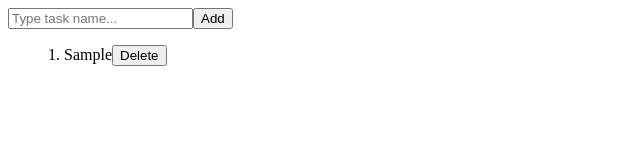
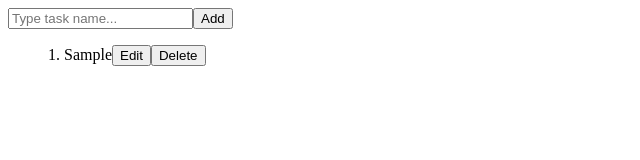
Before and after one commit to JamesGJ5-Learning-To-Code/handle-inputs-and-render-lists, a React (Create React App) app in the folder task-app/: page / in a window 1280 px wide. Both pictures are taken after typing "Sample" into the empty fields and a click on the button "Add". Shown: the top 160 px of the page, without its empty margins (0-640 px from the left). Built offline with nearby package versions, Linux system fonts and the light colour scheme.

Commit message:
Render child edit button whose text content changes upon click

```diff
--- a/task-app/src/components/Overview.js
+++ b/task-app/src/components/Overview.js
@@ -4,12 +4,22 @@ import uniqid from 'uniqid';
 class Overview extends Component {
     constructor(props) {
         super(props);
-        // this.handleEditButtonClick = this.handleEditButtonClick.bind(this);
+        this.handleEditButtonClick = this.handleEditButtonClick.bind(this);
         this.handleDeletion = this.handleDeletion.bind(this);
     }
-    // handleEditButtonClick(event) {
-    //     if
-    // }
+    handleEditButtonClick(event) {
+        if (event.target.getAttribute('data-active') === 'false') {
+            this.enableResubmission(event);
+        }
+        // else {
+        //     this.handleResubmission(event);
+        // }
+    }
+    enableResubmission(event) {
+        event.target.setAttribute('data-active', 'true');
+        event.target.textContent = 'Resubmit'
+    }
+    // handleResubmission(event) {}
     handleDeletion(event) {
         const index = parseInt(event.target.getAttribute('data-index'));
         console.log(index);
@@ -28,13 +38,14 @@ class Overview extends Component {
                             {(index + 1).toString() + '. ' + taskString}
                             {/* TODO: consider making edit and deletion buttons
                             into their own components */}
-                            {/* <button
+                            <button
                                 type='button'
+                                data-active='false'
                                 data-index={index.toString()}
                                 onClick={this.handleEditButtonClick}
                             >
                                 Edit
-                            </button> */}
+                            </button>
                             <button
                                 type='button'
                                 data-index={index.toString()}
```
